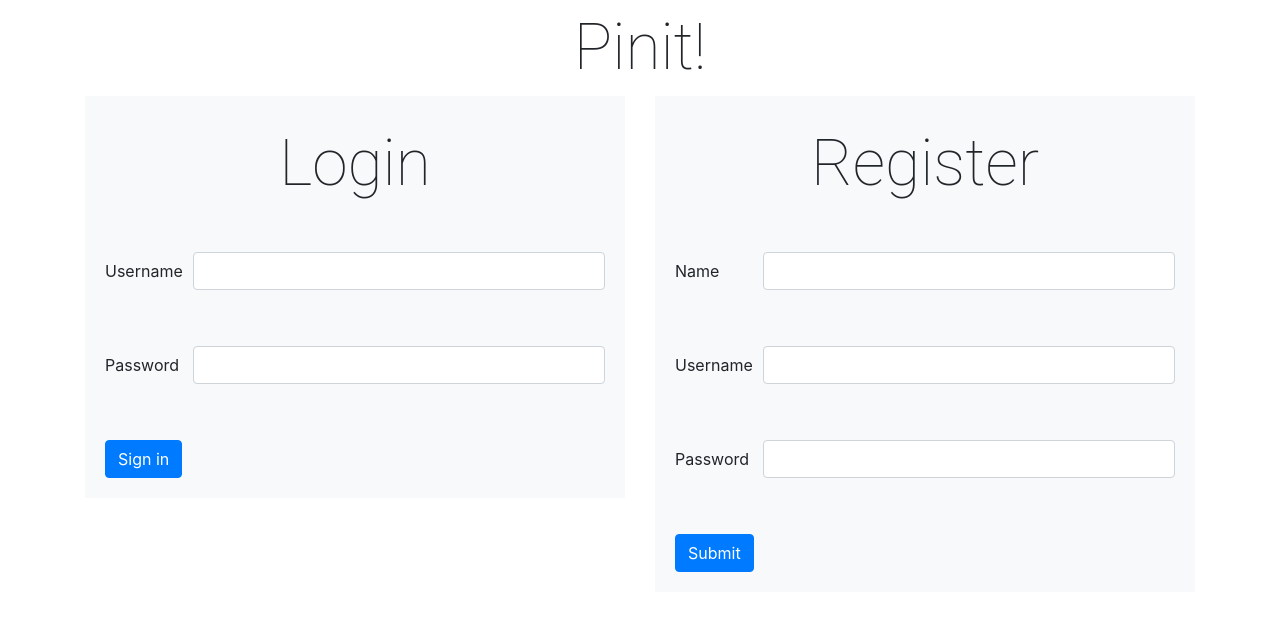
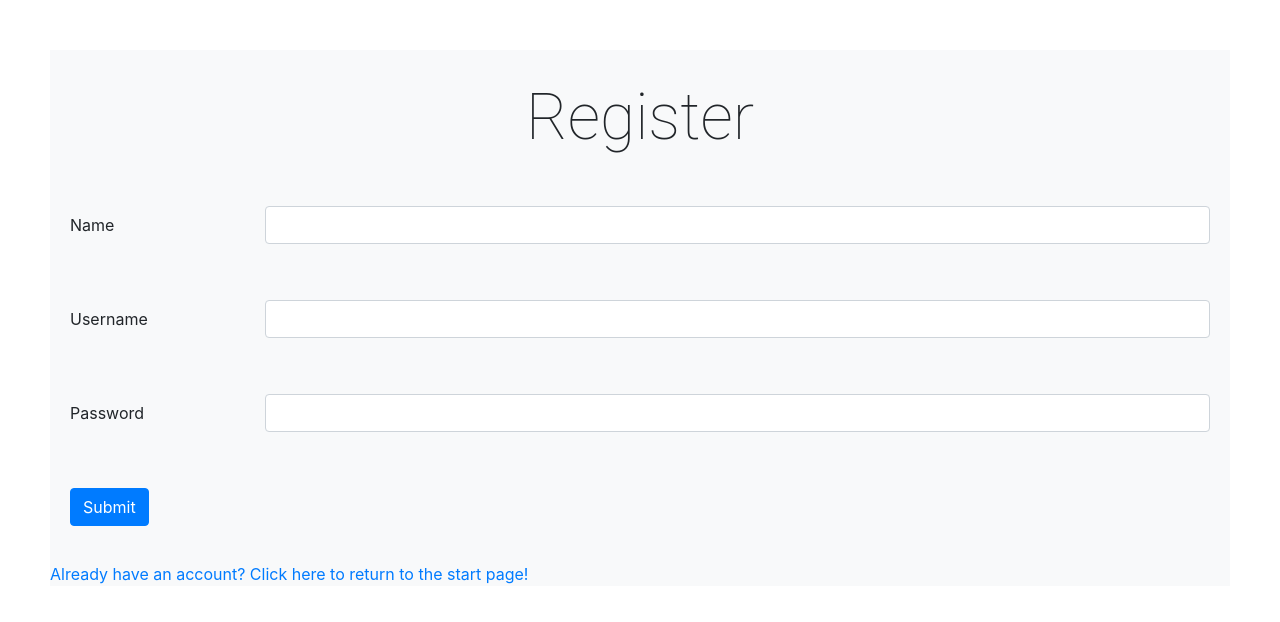
Before and after one commit to TiagoF99/PinIt, a React (Create React App) app in the folder app/frontend/: page /Register in a window 1280 px wide. Shown: the top 622 px of the page. Built offline with nearby package versions, Linux system fonts and the light colour scheme.

Commit message:
added multi page functionality

```diff
--- a/app/frontend/package.json
+++ b/app/frontend/package.json
@@ -10,6 +10,7 @@
     "@testing-library/user-event": "^7.2.0",
     "axios": "^0.19.0",
     "bootstrap": "^4.4.1",
+    "history": "^4.10.1",
     "react": "^16.12.0",
     "react-app-polyfill": "^1.0.5",
     "react-dom": "^16.12.0",
--- a/app/frontend/src/App.js
+++ b/app/frontend/src/App.js
@@ -1,13 +1,16 @@
 import React, { Component } from "react";
 import StartPage from "./component/StartPage.js";
 import UserPage from "./component/StartPage.js";
+import { Link } from 'react-router-dom';
 
 class App extends Component {
 
-  render() {
-    return (
-      <StartPage />
-    );
-  }
+	render() {
+		return (
+	    	<main>
+	        	<StartPage />
+	      	</main>
+	    );
+	}
 }
 export default App;
--- a/app/frontend/src/component/StartPage.js
+++ b/app/frontend/src/component/StartPage.js
@@ -1,6 +1,7 @@
 import React, { Component } from "react";
 import Register from "./startpgComponents/Register.js";
 import Login from "./startpgComponents/Login.js";
+import { Link } from 'react-router-dom';
 
 export default class StartPage extends Component {
   /*
@@ -10,20 +11,15 @@ export default class StartPage extends Component {
   component.
   */
 
+  constructor(props) {
+      super(props);
+    }
+
   render() {
     return (
       <main className="content">
         <div id="logintitle"> Pinit! </div>
-        <div className="container">
-          <div className="row">
-            <div className="col-6">
-              <Login />
-            </div>
-            <div className="col-6">
-              <Register />
-            </div>
-          </div>
-        </div>
+        <Login />
       </main>
     );
   }
--- a/app/frontend/src/component/UserPage.js
+++ b/app/frontend/src/component/UserPage.js
@@ -1,10 +1,15 @@
 import React, { Component } from "react";
+import { Link } from 'react-router-dom';
 
 export default class UserPage extends Component {
   /*
   This page will represent the page that the user logs into.
   We can define all the main components later
   */
+
+  constructor(props) {
+      super(props);
+    }
 
   render() {
     return (
--- a/app/frontend/src/component/startpgComponents/Login.js
+++ b/app/frontend/src/component/startpgComponents/Login.js
@@ -1,7 +1,12 @@
 import React, { Component } from "react";
 import axios from "axios";
+import { Link } from 'react-router-dom';
 
 export default class Login extends Component {
+
+  constructor(props) {
+      super(props);
+    }
 
   getUser = username => {
     axios
@@ -55,6 +60,8 @@ export default class Login extends Component {
             type="submit" class="btn btn-primary">Sign in</button>
           </div>
         </div>
+
+        <Link to="/Register">Dont have an account? Click here to register!</Link>
       </form>
 
     );
--- a/app/frontend/src/component/startpgComponents/Register.js
+++ b/app/frontend/src/component/startpgComponents/Register.js
@@ -1,7 +1,12 @@
 import React, { Component } from "react";
 import axios from "axios";
+import { Link } from 'react-router-dom';
 
 export default class Register extends Component {
+
+  constructor(props) {
+      super(props);
+    }
 
   makeItem = (username, password, name) => {
       return {username: username, password:password, name: name};
@@ -66,6 +71,8 @@ export default class Register extends Component {
               type="submit" class="btn btn-primary">Submit</button>
             </div>
           </div>
+
+          <Link to="/">Already have an account? Click here to return to the start page!</Link>
         </form>
     );
   }
--- a/app/frontend/src/index.css
+++ b/app/frontend/src/index.css
@@ -9,7 +9,7 @@ body {
   background-color: white;
 }
 #loginform {
-  margin: 0px;
+  margin: 50px;
 }
 #loginform > div {
   padding: 20px;
--- a/app/frontend/src/index.js
+++ b/app/frontend/src/index.js
@@ -7,8 +7,28 @@ import 'bootstrap/dist/css/bootstrap.min.css';
 import './index.css';
 import App from './App';
 import * as serviceWorker from './serviceWorker';
+// added from router changes
+import { Router, Route } from 'react-router';
+import { BrowserRouter, Switch } from 'react-router-dom';
+import { createBrowserHistory } from "history";
 
-ReactDOM.render(<App />, document.getElementById('root'));
+import StartPage from './component/StartPage.js';
+import UserPage from './component/UserPage.js';
+import Login from './component/startpgComponents/Login.js';
+import Register from './component/startpgComponents/Register.js';
+
+const history = createBrowserHistory();
+
+ReactDOM.render(
+	// added from router changes
+	<Router history={history}>
+		<Switch>
+			<Route exact path="/" component={App} />
+			<Route exact path="/Register" component={Register} />
+		</Switch>
+	</Router>
+	,
+	document.getElementById('root'));
 
 // If you want your app to work offline and load faster, you can change
 // unregister() to register() below. Note this comes with some pitfalls.
```
Also changed, not shown: app/frontend/src/routes.js (deleted, +0 -21 lines).
